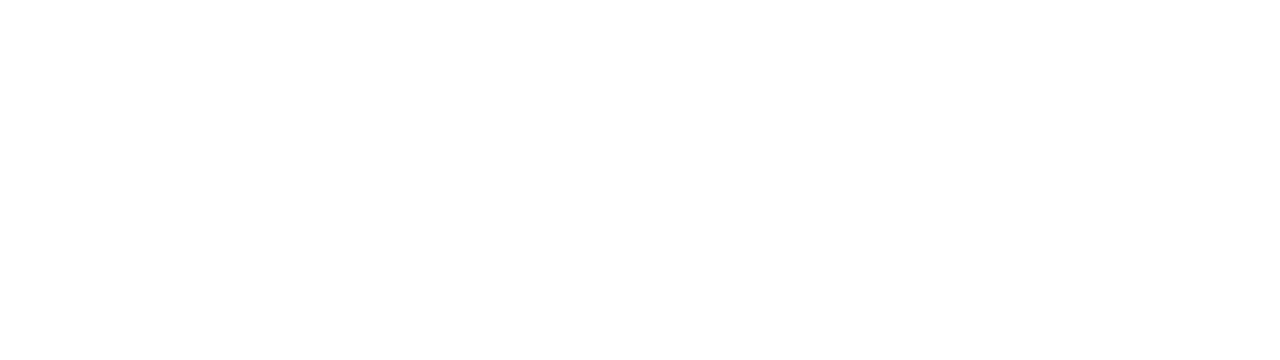
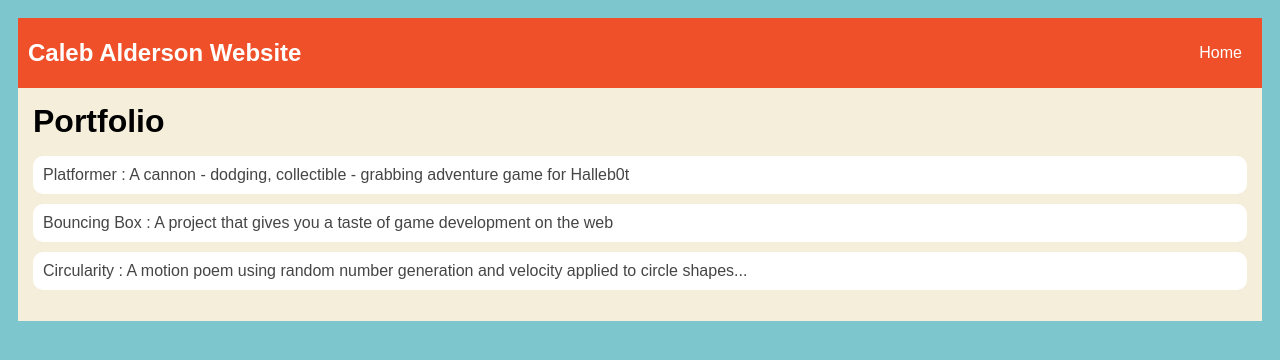
Before and after one commit to CAlderson21/CAlderson21.github.io, a plain HTML site: page portfolio.html in a window 1280 px wide. Drawn offline with Linux system fonts and the light colour scheme.

Commit message:
add portfolio.html file

```diff
--- a/portfolio.html
+++ b/portfolio.html
@@ -0,0 +1,30 @@
+<!DOCTYPE HTML>
+<html>
+    <head>
+        <title> Caleb Port</title>
+        <link rel="stylesheet" href="style.css">
+    </head>
+
+    <body>
+        <div id="all content">
+            <nav>
+                <h1>Caleb Alderson Website</h1>
+                <ul id="nav-ul">
+                    <li class="nav-li">
+                        <a class="nav-a" href="index.html">Home</a>
+                    </li>
+                </ul>
+            </nav>
+            <main>
+                <div class="content">
+                    <h1>Portfolio</h1>
+                    <ul id="portfolio">
+                        <li><a href="projects/platformer/">Platformer : A cannon - dodging, collectible - grabbing adventure game for Halleb0t</a></li>
+                        <li><a href="projects/bouncing-box/">Bouncing Box : A project that gives you a taste of game development on the web </a></li>
+                        <li><a href="projects/circularity/">Circularity : A motion poem using random number generation and velocity applied to circle shapes...</a></li>
+                    </ul>
+                </div>
+            </main>
+        </div>
+    </body>
+</html>
--- a/style.css
+++ b/style.css
@@ -61,3 +61,38 @@ main {
 h2, h3 {
     margin: 0px;
 }
+
+/* portfolio styles */
+#interests {
+    border: 4px silver ridge;
+    padding: 8px;
+}
+h2, h3 {
+    margin: 0px;
+}
+
+     /* portfolio styles */
+     .content h1 {
+        color: black;
+     }
+
+     #portfolio {
+        list-style-type: none;
+        padding-left: 0;
+     }
+
+     #portfolio li {
+        background: #fff;
+        padding: 10px;
+        border-radius: 10px;
+        margin-bottom: 10px;
+     }
+
+     #portfolio li:hover {
+        background: #eee;
+     }
+
+     #portfolio a {
+        text-decoration: none;
+        color: #454545;
+     }
```
